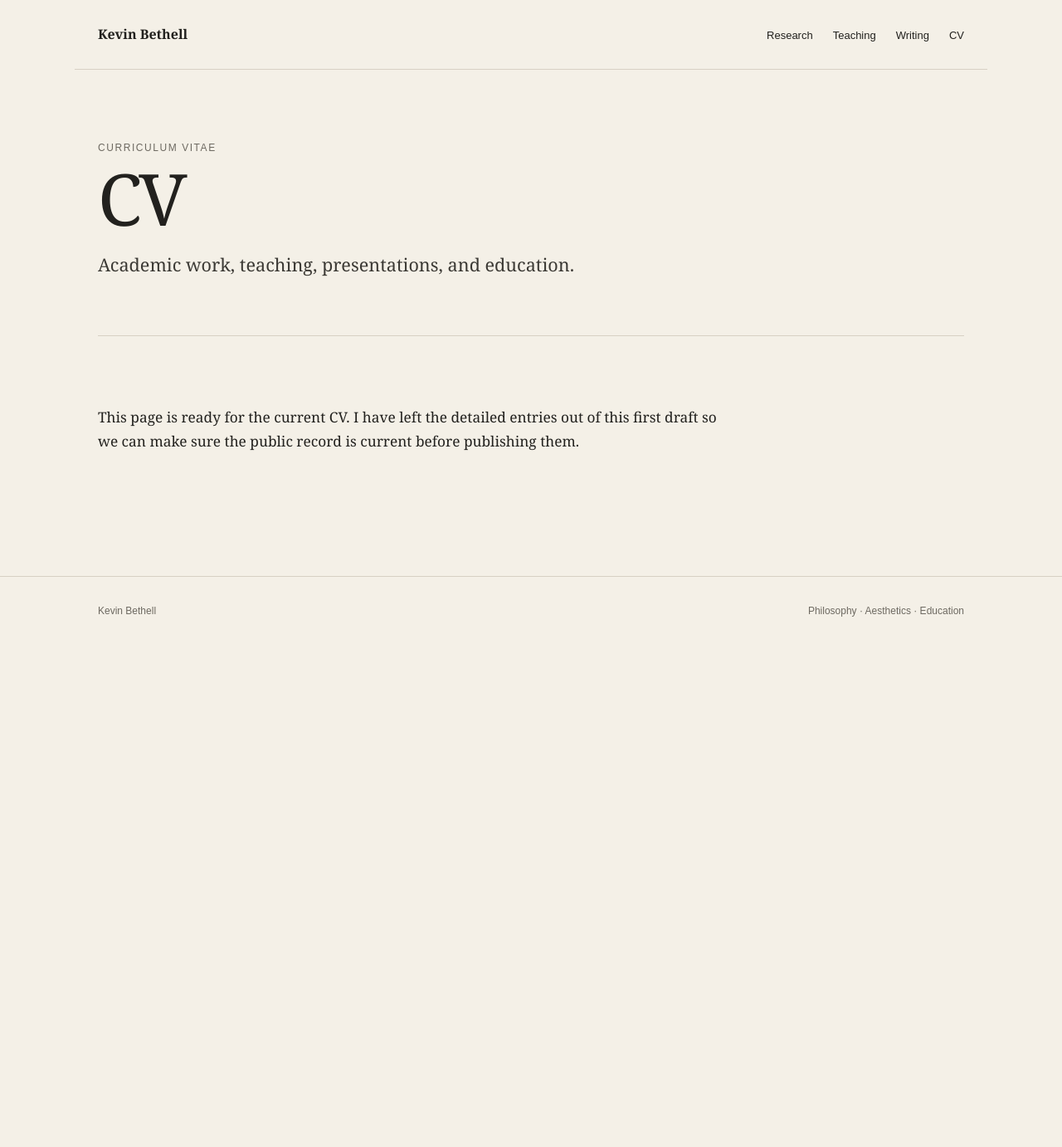
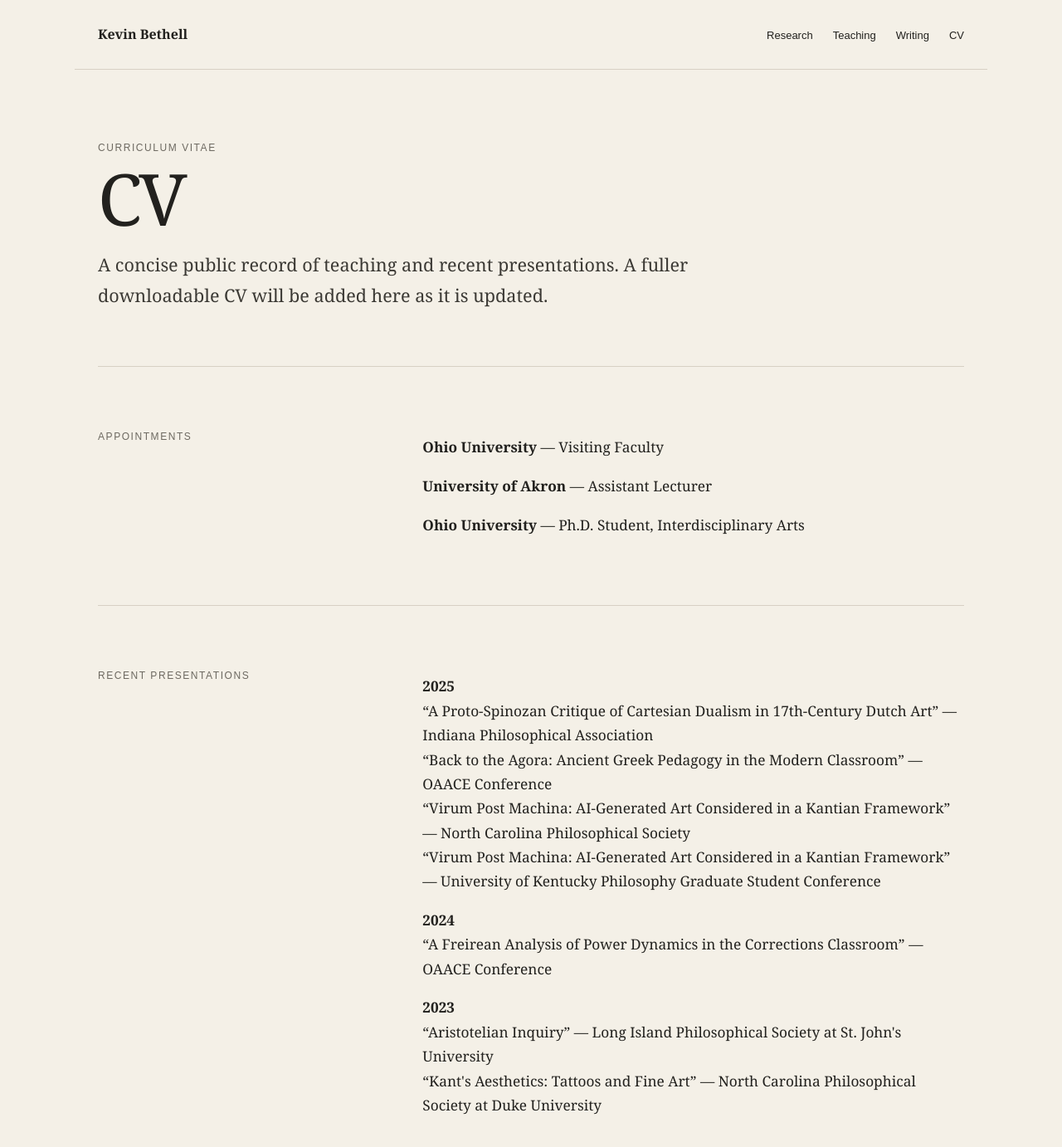
Before and after one commit to Kevin1bethell/Kevinbethell.com, a Jekyll site: the page built from cv.md, in a window 1280 px wide and 1400 px high. Shown: the top 1382 px of the window at 83% size. Built offline with Jekyll 4.4.1, drawn with Linux system fonts in a browser that asks for light colours; some of the changed text lies outside the part shown.

Commit message:
Migrate Wix content to cv.md

```diff
--- a/cv.md
+++ b/cv.md
@@ -3,4 +3,7 @@ layout: default
 title: CV
 permalink: /cv/
 ---
-<header class="page-head"><p class="eyebrow">Curriculum Vitae</p><h1>CV</h1><p class="lede">Academic work, teaching, presentations, and education.</p></header><section class="section"><div class="prose"><p>This page is ready for the current CV. I have left the detailed entries out of this first draft so we can make sure the public record is current before publishing them.</p></div></section>
+<header class="page-head"><p class="eyebrow">Curriculum Vitae</p><h1>CV</h1><p class="lede">A concise public record of teaching and recent presentations. A fuller downloadable CV will be added here as it is updated.</p></header>
+<section class="section grid"><div><p class="eyebrow">Appointments</p></div><div class="prose"><p><strong>Ohio University</strong> — Visiting Faculty</p><p><strong>University of Akron</strong> — Assistant Lecturer</p><p><strong>Ohio University</strong> — Ph.D. Student, Interdisciplinary Arts</p></div></section>
+<section class="section grid"><div><p class="eyebrow">Recent presentations</p></div><div class="prose"><p><strong>2025</strong><br>“A Proto-Spinozan Critique of Cartesian Dualism in 17th-Century Dutch Art” — Indiana Philosophical Association<br>“Back to the Agora: Ancient Greek Pedagogy in the Modern Classroom” — OAACE Conference<br>“Virum Post Machina: AI-Generated Art Considered in a Kantian Framework” — North Carolina Philosophical Society<br>“Virum Post Machina: AI-Generated Art Considered in a Kantian Framework” — University of Kentucky Philosophy Graduate Student Conference</p><p><strong>2024</strong><br>“A Freirean Analysis of Power Dynamics in the Corrections Classroom” — OAACE Conference</p><p><strong>2023</strong><br>“Aristotelian Inquiry” — Long Island Philosophical Society at St. John's University<br>“Kant's Aesthetics: Tattoos and Fine Art” — North Carolina Philosophical Society at Duke University</p></div></section>
+<section class="section grid"><div><p class="eyebrow">Contact</p></div><div class="prose"><p><a href="mailto:Bethell@ohio.edu">Bethell@ohio.edu</a><br><a href="mailto:kevinbethell@yahoo.com">kevinbethell@yahoo.com</a></p><p>218F Patton Hall<br>100 East Union St.<br>Athens, OH 45701</p></div></section>
```
